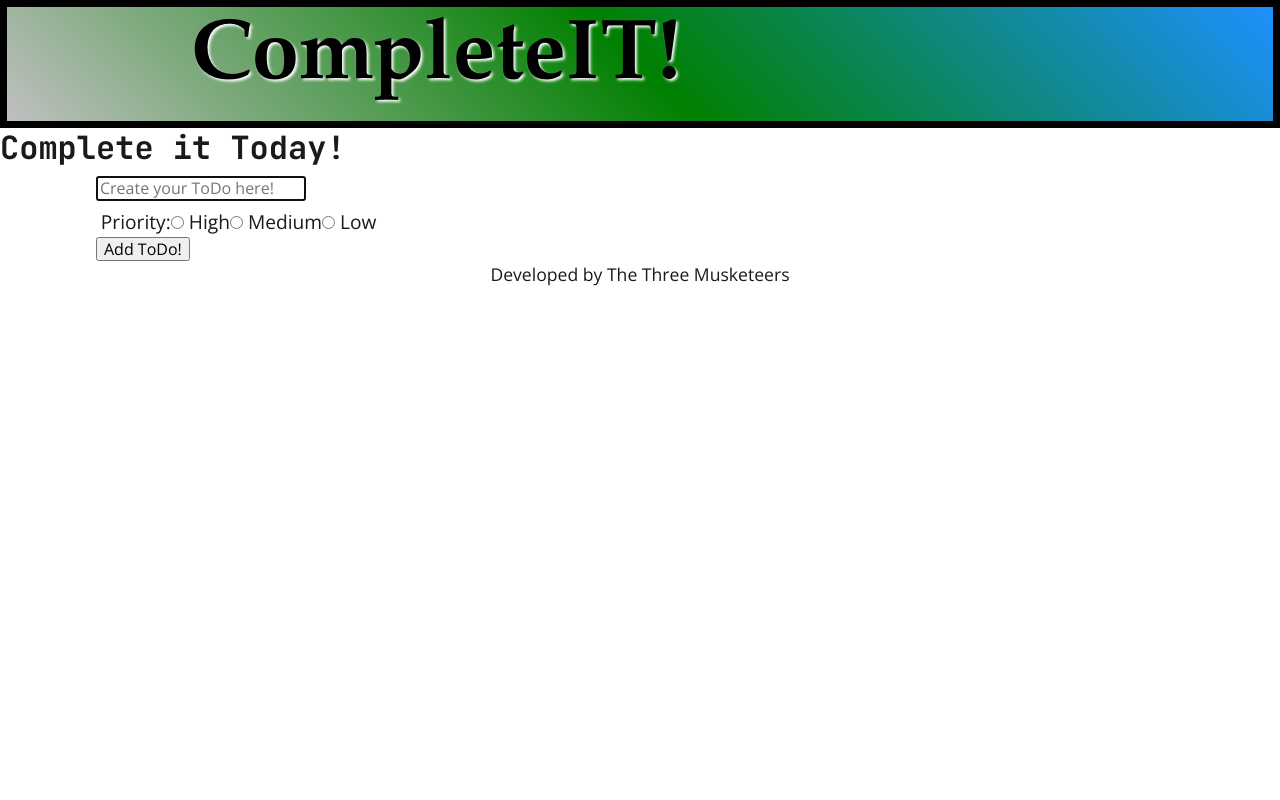
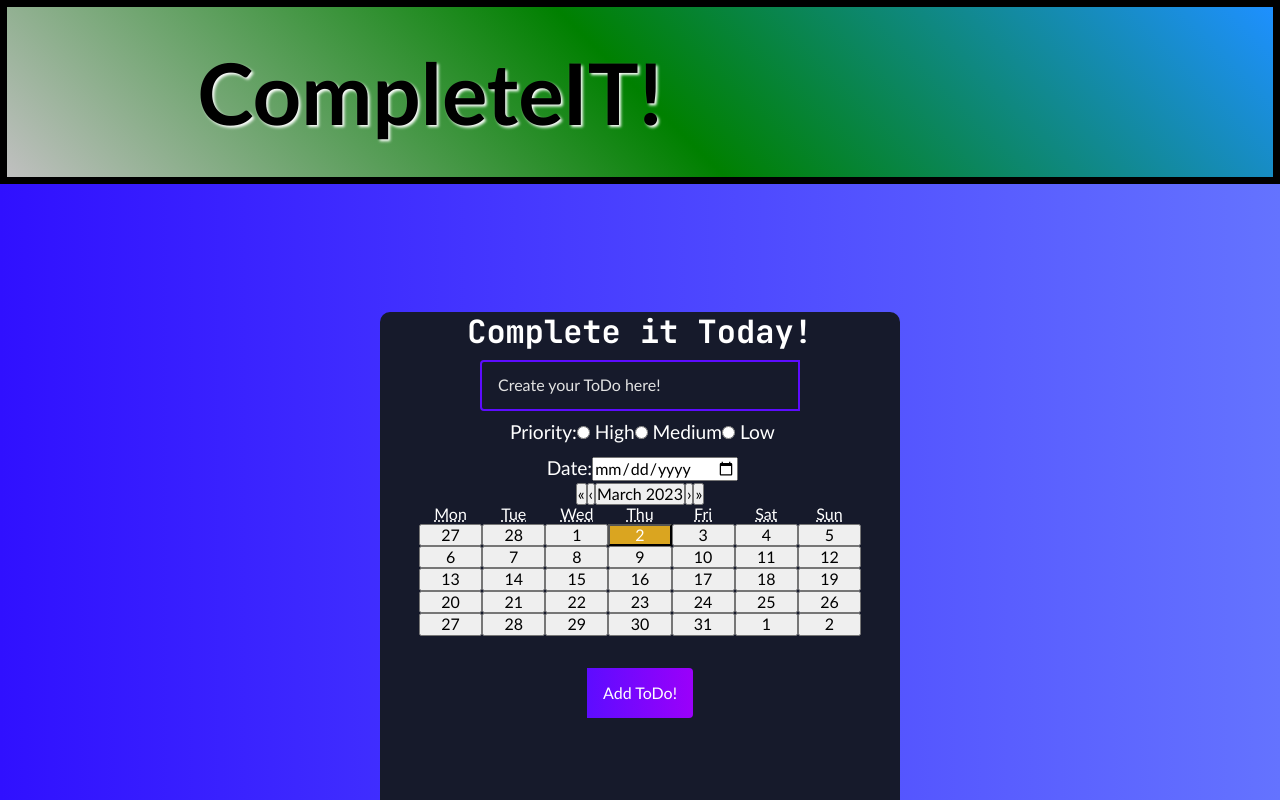
Before and after one commit to Dav3ster/CompleteIT, a React (Create React App) app in the folder client/: page / in a window 1280 px wide. Shown: the top 800 px of the page. Built offline with nearby package versions, Linux system fonts and the light colour scheme.

Commit message:
Finished todo list for now

```diff
--- a/client/src/components/PriorityCheck.js
+++ b/client/src/components/PriorityCheck.js
@@ -3,27 +3,23 @@ import React from 'react'
   function PriorityCheck(props) {
     const { priority } = props;
 
-    let priorityClass = "";
     let priorityText = "";
 
     switch (priority) {
       case "high":
-        priorityClass = "text-danger";
         priorityText = "High";
         break;
       case "medium":
-        priorityClass = "text-warning";
         priorityText = "Medium";
         break;
       case "low":
-        priorityClass = "text-info";
         priorityText = "Low";
         break;
       default:
         break;
     }
 
-    return <span className={priorityClass}>{priorityText}</span>;
+    return <span>{priorityText}</span>;
   }
 
 export default PriorityCheck
--- a/client/src/components/ToDoList.js
+++ b/client/src/components/ToDoList.js
@@ -34,7 +34,6 @@ function ToDoList({todos, completeTodo, removeTodo, updateTodo}) {
             <AiOutlineCloseCircle onClick={() => removeTodo(todo.id)}
             className="delete-icon" />
             <BiEdit
-            // TODO:  Add priority to setEdit function once we implement it.
             onClick={() => setEdit({ id:todo.id, value: todo.text})}
             className="edit-icon"/>
         </div>
--- a/client/src/components/createToDo.js
+++ b/client/src/components/createToDo.js
@@ -1,13 +1,18 @@
 import React, { useState, useEffect, useRef } from "react";
 import PriorityCheck from "./PriorityCheck";
+import Calendar from 'react-calendar'
 
 import Container from "react-bootstrap/esm/Container";
 import Row from "react-bootstrap/Nav";
+
+// eslint-disable-next-line
+import "./formstyle.css"
 
 
 function ToDoForm(props) {
   const [input, setInput] = useState("");
   const [priority, setPriority] = useState("");
+  const [date, setDate] = useState("");
 
   const inputRef = useRef(null);
 
@@ -24,6 +29,16 @@ function ToDoForm(props) {
     setPriority(e.target.value);
   }
 
+  const [dateValue, setDateValue] = useState(new Date());
+
+  function onDateChange(nextDateValue) {
+    setDateValue(nextDateValue);
+  }
+
+  const handleDayChange = (date) => {
+    setDate(date);
+  }
+
   const handleSubmit = (e) => {
     e.preventDefault();
 
@@ -31,16 +46,20 @@ function ToDoForm(props) {
       // Generates a Random number, prevents To-Dos from having the same ID!
       id: Math.floor(Math.random() * 10000),
       text: input,
-      priority: priority
+      priority: priority,
+      date: date
     });
 
     setInput("");
     setPriority("");
-
-
+    setDate("")
   };
 
-
+  const tileClassName = ({ date, view }) => {
+    if (view === 'month' && dateValue.getMonth() === date.getMonth() && dateValue.getDate() === date.getDate()) {
+      return 'selected-date';
+    }
+  }
 
   return (
     <Container>
@@ -61,6 +80,19 @@ function ToDoForm(props) {
             <input type="radio" name="priority" value="low" checked={priority === "low"} onChange={handlePriorityChange} /> Low
           </label>
         </Row>
+
+        <div>
+          <label htmlFor="date">Date:</label>
+          <input type="date" id="date" name="date" value={date} onChange={(e) => setDate(e.target.value)} />
+        </div>
+
+        <Calendar
+          onDateChange={onDateChange}
+          tileClassName={tileClassName}
+          value={dateValue}
+          onClickDay={handleDayChange}
+          />
+
       </form>
 
       <PriorityCheck />
--- /dev/null
+++ b/client/src/components/formstyle.css
@@ -0,0 +1,221 @@
+.selected-date {
+  background-color: goldenrod;
+  color: white;
+}
+
+/* ToDoForm Styling */
+* {
+  box-sizing: border-box;
+
+  margin: 0;
+
+  padding: 0;
+
+  font-family: "Trebuchet MS", "Lucida Sans Unicode", "Lucida Grande",
+    "Lucida Sans", Arial, sans-serif;
+}
+
+body {
+  background: linear-gradient(
+    90deg,
+    rgba(48, 16, 255, 1) 0%,
+
+    rgba(100, 115, 255, 1) 100%
+  );
+}
+
+.todo-app {
+  display: flex;
+
+  flex-direction: column;
+
+  justify-content: start;
+
+  width: 520px;
+
+  min-height: 600px;
+
+  background: #161a2b;
+
+  text-align: center;
+
+  margin: 128px auto;
+
+  border-radius: 10px;
+
+  padding-bottom: 32px;
+
+  color: white;
+}
+
+h1 {
+  margin: 32px 0;
+
+  color: #fff;
+
+  font-size: 24px;
+}
+
+.complete {
+  text-decoration: line-through;
+
+  opacity: 0.4;
+}
+
+.todo-form {
+  margin-bottom: 32px;
+}
+
+.todo-input {
+  padding: 14px 32px 14px 16px;
+
+  border-radius: 4px 0 0 4px;
+
+  border: 2px solid #5d0cff;
+
+  outline: none;
+
+  width: 320px;
+
+  background: transparent;
+
+  color: #fff;
+}
+
+.todo-input::placeholder {
+  color: #e2e2e2;
+}
+
+.todo-btn {
+  padding: 16px;
+
+  border: none;
+
+  border-radius: 0 4px 4px 0;
+
+  cursor: pointer;
+
+  outline: none;
+
+  background: linear-gradient(
+    90deg,
+    rgba(93, 12, 255, 1) 0%,
+
+    rgba(155, 0, 250, 1) 100%
+  );
+
+  color: #fff;
+
+  text-transform: capitalize;
+}
+
+.todo-input.edit {
+  border: 2px solid #149fff;
+}
+
+.todo-button.edit {
+  background: linear-gradient(
+    90deg,
+    rgba(20, 159, 255, 1) 0%,
+
+    rgba(17, 122, 255, 1) 100%
+  );
+
+  padding: 16px 22px;
+}
+
+.todo-container {
+  display: flex;
+
+  flex-direction: row;
+
+  position: relative;
+}
+
+.todo-row {
+  display: flex;
+
+  justify-content: space-between;
+
+  align-items: center;
+
+  margin: 4px auto;
+
+  color: #fff;
+
+  /* background: linear-gradient(
+    90deg,
+    rgba(255, 118, 20, 1) 0%,
+
+    rgba(255, 84, 17, 1) 100%
+  ); */
+
+  padding: 16px;
+
+  border-radius: 5px;
+
+  width: 90%;
+}
+
+/* .todo-row:nth-child(4n + 1) {
+  background: linear-gradient(
+    90deg,
+    rgba(93, 12, 255, 1) 0%,
+
+    rgba(155, 0, 250, 1) 100%
+  );
+}
+
+.todo-row:nth-child(4n + 2) {
+  background: linear-gradient(
+    90deg,
+    rgba(255, 12, 241, 1) 0%,
+
+    rgba(250, 0, 135, 1) 100%
+  );
+}
+
+.todo-row:nth-child(4n + 3) {
+  background: linear-gradient(
+    90deg,
+    rgba(20, 159, 255, 1) 0%,
+
+    rgba(17, 122, 255, 1) 100%
+  );
+} */
+
+.priority {
+  font-weight: bold;
+}
+
+.text-danger {
+  color: red;
+}
+
+.text-warning {
+  color: orange;
+}
+
+.text-info {
+  color: green;
+}
+
+.icons {
+  display: flex;
+
+  align-items: center;
+
+  font-size: 24px;
+
+  cursor: pointer;
+}
+
+.delete-icon {
+  margin-right: 5px;
+
+  color: #fff;
+}
+
+.edit-icon {
+  color: #fff;
+}
--- a/client/src/components/myToDo.js
+++ b/client/src/components/myToDo.js
@@ -52,7 +52,7 @@ function MyToDo() {
 
 
     return (
-        <div>
+        <div className="todo-app">
             <h2>Complete it Today!</h2>
             <ToDoForm onSubmit={addTodo} />
             <ToDoList
```
Also changed, not shown: 2 other files (tests, documents, lock files or other folders). Lines whose indentation alone changed are shown as unchanged.
